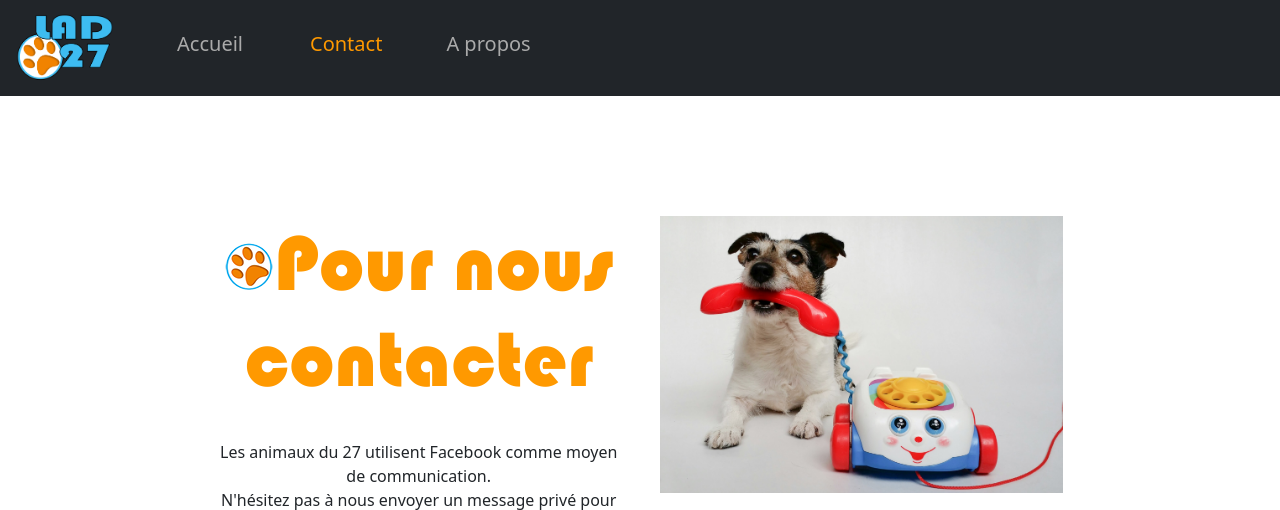
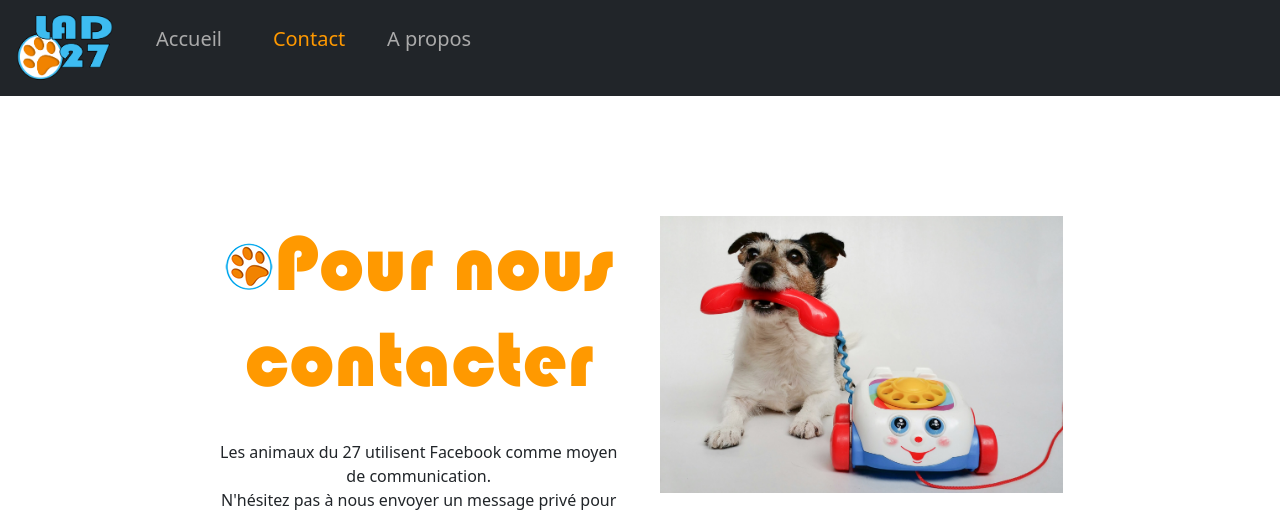
Before and after one commit to CodeByEnzo/AssoStudi, a PHP site: page /section/contact.html in a window 1280 px wide. Shown: the top 510 px of the page. Run offline with PHP 8.4, Linux system fonts and the light colour scheme.

Commit message:
MAJ du menu, correction d'un bug qui déplacait les éléments du menu lorsque un autre élément du menu etait survolait

```diff
--- a/CSS/style.css
+++ b/CSS/style.css
@@ -22,28 +22,36 @@ header {
     position: fixed;
     width: 100%;
     z-index: 100;
+    box-sizing: border-box;
+}
+.nav-item{
+    width: 100px;
+    height: 50px;
+    text-align: center;
+    margin: 10px;
 }
 
 .navLinkMenu {
     text-align: center;
     text-decoration: none;
     color: rgb(170, 170, 170);
-    transition: all ease-out 0.5s;
     font-size: 20px;
+    padding: 5px;
 }
 
 .navLinkMenu:hover {
     color: #33ccff;
-    transition: all 0.5s;
     border: 1px dashed #ff9900;
     border-radius: 3px;
+    box-sizing: border-box;
+    margin: -1px;
+
+
 }
+
 
 .active-menu {
     color: #ff9900;
-    transition: all 0.5s;
-    padding: 3px;
-    border-radius: 3px;
 }
 
 
--- a/section/about.html
+++ b/section/about.html
@@ -35,11 +35,11 @@
                 </button>
                 <div class="collapse navbar-collapse bg-dark" id="navbarNavDarkDropdown">
                     <ul class="navbar-nav text-center">
-                        <li class="nav-item active mb-2"><a class="navLinkMenu text-center ms-md-5 me-2 pe-2 "
+                        <li class="nav-item active mb-2"><a class="navLinkMenu text-center"
                                 href="../index.html">Accueil</a></li>
-                        <li class="nav-item mb-2"><a class="navLinkMenu text-center ms-md-5 me-2 pe-2"
+                        <li class="nav-item mb-2"><a class="navLinkMenu text-center"
                                 href="../section/contact.html">Contact</a></li>
-                        <li class="nav-item mb-2"><a class="navLinkMenu text-center ms-md-5 me-2 pe-2 active-menu"
+                        <li class="nav-item mb-2"><a class="navLinkMenu text-center active-menu"
                                 href="../section/about.html">A propos</a></li>
                     </ul>
                 </div>
--- a/section/contact.html
+++ b/section/contact.html
@@ -8,12 +8,12 @@
     <meta name="description" content="Contactez l'association Les animaux du 27">
     <link rel="shortcut icon" href="../images/logo.png" type="image/x-icon">
     <meta property="og:title" content="Les animaux du 27 - site web de l'association" />
-    <meta property="og:type" content="website" >
+    <meta property="og:type" content="website">
     <meta property="og:url" content="https://assostudi-lesanimauxdu27.herokuapp.com/index.html" />
     <meta property="og:site_name" content="Les animaux du 27" />
     <meta property="og:description" content="Bienvenue sur le site web de l'association Les animaux du 27">
     <meta property="og:image" content="../LAD27OG.png" />
-    <meta property="og:nom_du_site" content="Les Animaux du 27"/>
+    <meta property="og:nom_du_site" content="Les Animaux du 27" />
     <title>Les animaux du 27 - Contact</title>
     <!--custom CSS-->
     <link rel="stylesheet" href="../CSS/style.css">
@@ -34,12 +34,12 @@
             </button>
             <div class="collapse navbar-collapse bg-dark" id="navbarNavDarkDropdown">
                 <ul class="navbar-nav text-center">
-                        <li class="nav-item active mb-2"><a class="navLinkMenu text-center ms-md-5 me-2 pe-2 "
-                                href="../index.html">Accueil</a></li>
-                        <li class="nav-item mb-2"><a class="navLinkMenu text-center ms-md-5 me-2 pe-2 active-menu"
+                    <li class="nav-item active mb-2"><a class="navLinkMenu text-center" href="../index.html">Accueil</a>
+                    </li>
+                    <li class="nav-item mb-2"><a class="navLinkMenu text-center active-menu"
                             href="../section/contact.html">Contact</a></li>
-                        <li class="nav-item mb-2"><a class="navLinkMenu text-center ms-md-5 me-2 pe-2"
-                                href="../section/about.html">A propos</a></li>
+                    <li class="nav-item mb-2"><a class="navLinkMenu text-center" href="../section/about.html">A
+                            propos</a></li>
                 </ul>
             </div>
         </nav>
```
Also changed, not shown: index.html (+4 -4 lines). Lines whose indentation alone changed are shown as unchanged.
